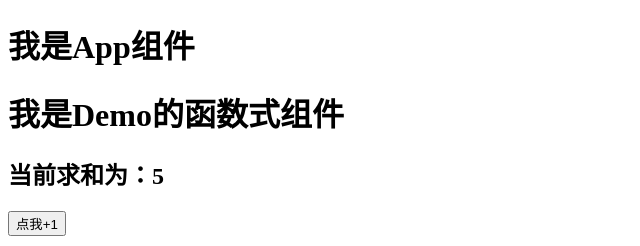
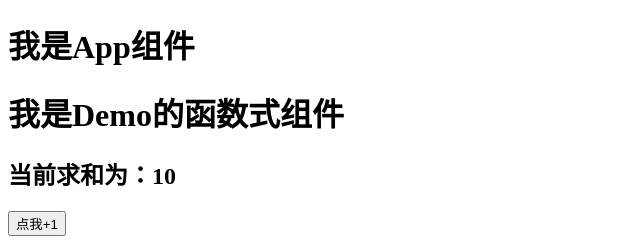
Before and after one commit to xiaoxue423/react_extension, a React (Create React App) app: page / in a window 1280 px wide. Shown: the top 246 px of the page, without its empty margins (0-640 px from the left). Built offline with nearby package versions, Linux system fonts and the light colour scheme.

Commit message:
实现count值  1s自增1

```diff
--- a/src/components/3_setHook/index.jsx
+++ b/src/components/3_setHook/index.jsx
@@ -1,4 +1,4 @@
-import React, { useState,useEffect } from "react";
+import React, { useState, useEffect } from "react";
 
 // class Demo extends React.Component {
 //   state = { count: 0 };
@@ -23,21 +23,25 @@ import React, { useState,useEffect } from "react";
 
 function Demo() {
   const [count, setCount] = useState(5);
-  const [name, setName] = useState('tom');
+  const [name, setName] = useState("tom");
 
-  useEffect(()=>{
-    console.log('@')
-  },[])//空数组代表谁也不监测，相当于componentDidMount生命周期钩子
+  useEffect(() => {
+    console.log("@");
+    setInterval(() => {
+      setCount((count) => count + 1);
+    }, 1000);
+  }, []); //空数组代表谁也不监测，相当于componentDidMount生命周期钩子
 
   function add() {
     // setCount(count+1) //第一种写法
-    setCount((count) => { //第二种写法
+    setCount((count) => {
+      //第二种写法函数形式
       return count + 1;
     });
   }
 
-  function changeName(){
-    setName('jack')
+  function changeName() {
+    setName("jack");
   }
   return (
     <div>
```
